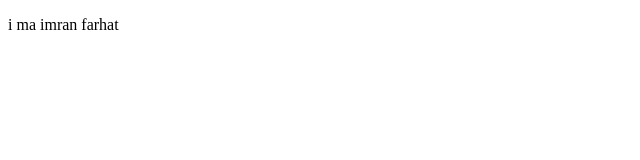
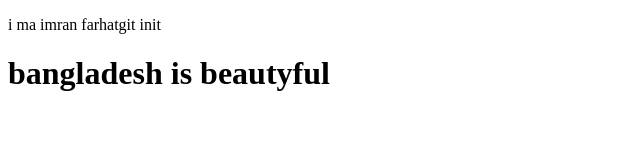
Before and after one commit to munna21/my-2nd-repo, a plain HTML site: page index2.html in a window 1280 px wide. Shown: the whole page, without its empty margins (0-640 px from the left). Drawn offline with Linux system fonts and the light colour scheme.

Commit message:
this new

```diff
--- a/index2.html
+++ b/index2.html
@@ -6,6 +6,7 @@
     <title>Document</title>
 </head>
 <body>
-  <p>i ma imran farhat</p>
+  <p>i ma imran farhatgit init</p>
+  <h1> bangladesh is beautyful</h1>
 </body>
 </html>
```
